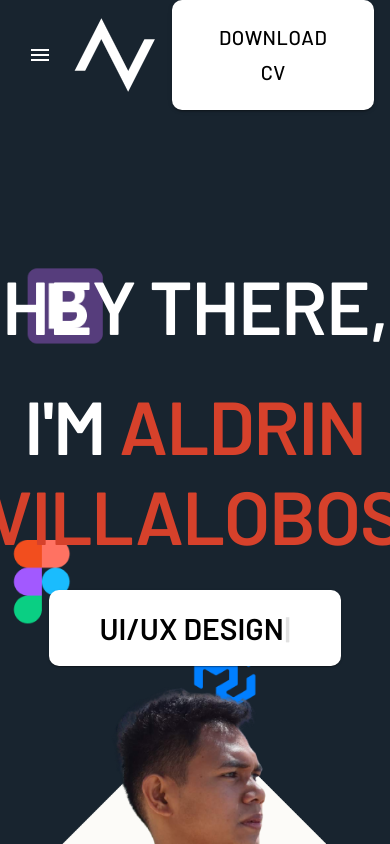
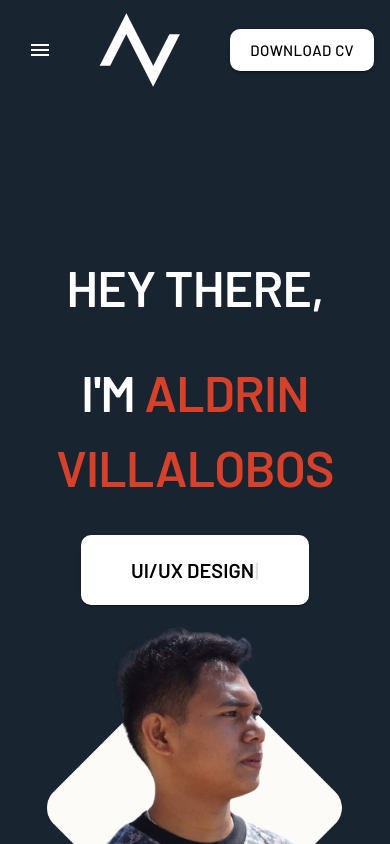
Before and after one commit to Drinooo/my-portfolio-v2, a React (Vite) app: page / in a window 390 px wide. Shown: the top 844 px of the page. Built offline with nearby package versions, Linux system fonts and the light colour scheme.

Commit message:
Initial mobile responsiveness

```diff
--- a/src/MuiComponents/Button.jsx
+++ b/src/MuiComponents/Button.jsx
@@ -11,7 +11,8 @@ export const CustButton = ({variant}) => {
           color='tertiary'
           sx={{
             padding: '20px 40px',
-            borderRadius: '10px'
+            borderRadius: '10px',
+            '@media (max-width:600px)': { fontSize: '15px', padding: '10px 20px' }
           }}
         >
             Download CV
--- a/src/MuiComponents/ThemeProvider.jsx
+++ b/src/MuiComponents/ThemeProvider.jsx
@@ -12,7 +12,7 @@ export const theme = createTheme({
       main: "#D6412B",
       light: "#D6412B",
       dark: "#D6412B",
-      contrastText: "#D6412B",
+      contrastText: "#FFF",
     },
     tertiary: {
       main: "#FFF",
@@ -29,7 +29,11 @@ export const theme = createTheme({
       fontWeight: 600,
       lineHeight: "90px",
       textTransform: "uppercase",
-      color: '#FFF'
+      color: '#FFF',
+      "@media (max-width:600px)": {
+        fontSize: '50px',
+        lineHeight: '75px'
+      }
     },
     h2: {
       fontFamily: 'Barlow, sans-serif',
@@ -38,7 +42,11 @@ export const theme = createTheme({
       fontWeight: 600,
       lineHeight: "78px",
       textTransform: "uppercase",
-      color: '#FFF'
+      color: '#FFF',
+      "@media (max-width:600px)": {
+        fontSize: '45px',
+        lineHeight: '67.5px'
+      }
     },
     h3: {
       fontFamily: 'Barlow, sans-serif',
@@ -46,7 +54,11 @@ export const theme = createTheme({
       fontStyle: "normal",
       fontWeight: 600,
       lineHeight: "42px",
-      color: '#FFF'
+      color: '#FFF',
+      "@media (max-width:600px)": {
+        fontSize: '20px',
+        lineHeight: '30px'
+      }
     },
     h4: {
       fontFamily: 'Barlow, sans-serif',
@@ -54,7 +66,11 @@ export const theme = createTheme({
       fontStyle: "normal",
       fontWeight: 700,
       lineHeight: "130%",
-      color: '#FFF'
+      color: '#FFF',
+      "@media (max-width:600px)": {
+        fontSize: '21px',
+        lineHeight: '31.5px'
+      }
     },
     h5: {
       fontFamily: 'Barlow, sans-serif',
@@ -63,7 +79,11 @@ export const theme = createTheme({
       fontWeight: 600,
       lineHeight: "36px",
       textTransform: "uppercase",
-      color: '#FFF'
+      color: '#FFF',
+      "@media (max-width:600px)": {
+        fontSize: '20px',
+        lineHeight: '30px'
+      }
     },
     h6: {
       fontFamily: 'Barlow, sans-serif',
@@ -71,13 +91,21 @@ export const theme = createTheme({
       fontStyle: "normal",
       fontWeight: 700,
       lineHeight: "240%",
-      color: '#FFF'
+      color: '#FFF',
+      "@media (max-width:600px)": {
+        fontSize: '19px',
+        lineHeight: '28.5px'
+      }
     },
     subtitle1: {
       fontFamily: 'Barlow, sans-serif',
       fontSize: "22px",
       fontStyle: "normal",
       fontWeight: 700,
+      "@media (max-width:600px)": {
+        fontSize: '20px',
+        lineHeight: '30px'
+      }
     },
     subtitle2: {
       fontFamily: 'Barlow, sans-serif',
@@ -91,7 +119,11 @@ export const theme = createTheme({
       fontStyle: "normal",
       fontWeight: 400,
       lineHeight: "150%",
-      color: '#FFF'
+      color: '#FFF',
+      "@media (max-width:600px)": {
+        fontSize: '20px',
+        lineHeight: '30px'
+      }
     },
     body2: {
       fontFamily: 'Barlow, sans-serif',
@@ -99,6 +131,10 @@ export const theme = createTheme({
       fontStyle: "normal",
       fontWeight: 400,
       lineHeight: "150%",
+      "@media (max-width:600px)": {
+        fontSize: '16px',
+        lineHeight: '22.5px'
+      }
     },
     button: {
       fontFamily: 'Barlow, sans-serif',
@@ -106,6 +142,10 @@ export const theme = createTheme({
       fontStyle: "normal",
       fontWeight: 500,
       textTransform: "uppercase",
+      "@media (max-width:600px)": {
+        fontSize: '15px',
+        lineHeight: '22.5px'
+      }
     },
   },
 });
--- a/src/Sections/Hero.jsx
+++ b/src/Sections/Hero.jsx
@@ -13,8 +13,12 @@ export const Hero = () => {
           flexDirection: "column",
           alignItems: "center",
           backgroundImage: `url(Hero%20Section.png)`,
-          backgroundRepeat: "no-repeat",
+          height: '100vh',
+          backgroundPosition: "center",
           backgroundSize: "cover",
+          '@media (max-width:600px)': {
+            backgroundImage: `url(Mobile%20Hero%20Section.png)`,
+          },
         }}
       >
         <Box
--- a/src/index.css
+++ b/src/index.css
@@ -16,3 +16,13 @@ body {
   font-size: 20px;
   font-weight: 700;
 }
+
+@media (max-width:1169px) {
+  .vertical-timeline-element-date::after{
+    color: rgb(255, 255, 255);
+  }
+
+  .vertical-timeline-element-date{
+    color: rgb(0, 0, 0);
+  }
+}
```
Also changed, not shown: src/MuiComponents/Typography.jsx (+25 -9 lines), public/Mobile Hero Section.png (added).
